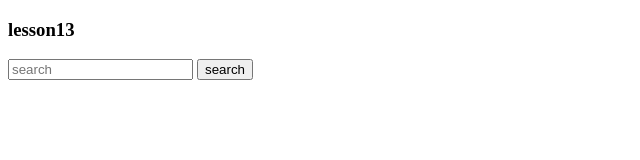
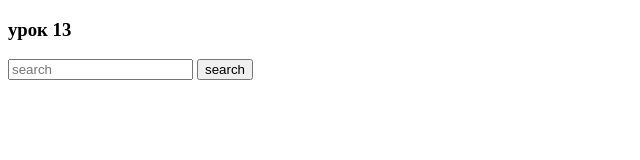
Before and after one commit to kathrein2020/lesson13, a plain HTML site: page index.html in a window 1280 px wide. Shown: the full height of the page, 0-640 px from the left. Drawn offline with nearby package versions, Linux system fonts and the light colour scheme.

Commit message:
change main header

```diff
--- a/index.html
+++ b/index.html
@@ -7,7 +7,7 @@
 </head>
 
 <body>
-    <h3> lesson13 </h3>
+    <h3> урок 13</h3>
 
     <form id="searchField">
         <input type="text" placeholder="search" name="q">
```
